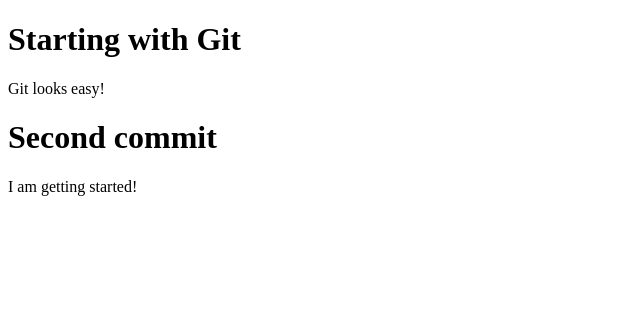
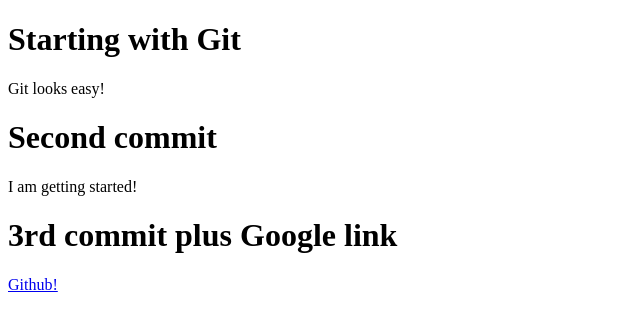
Before and after one commit to Furious-ai/GitGithubMasterclass, a plain HTML site: page index.html in a window 1280 px wide. Shown: the whole page, without its empty margins (0-640 px from the left). Drawn offline with Linux system fonts and the light colour scheme.

Commit message:
Added link to Github

```diff
--- a/index.html
+++ b/index.html
@@ -13,6 +13,11 @@
 			<h1>Second commit</h1>
 			<p>I am getting started!</p>
 		</div>
+
+		<div>
+			<h1>3rd commit plus Google link</h1>
+			<a href="www.github.com">Github!</a>
+		</div>
 	</body>
 
 </html>
```
